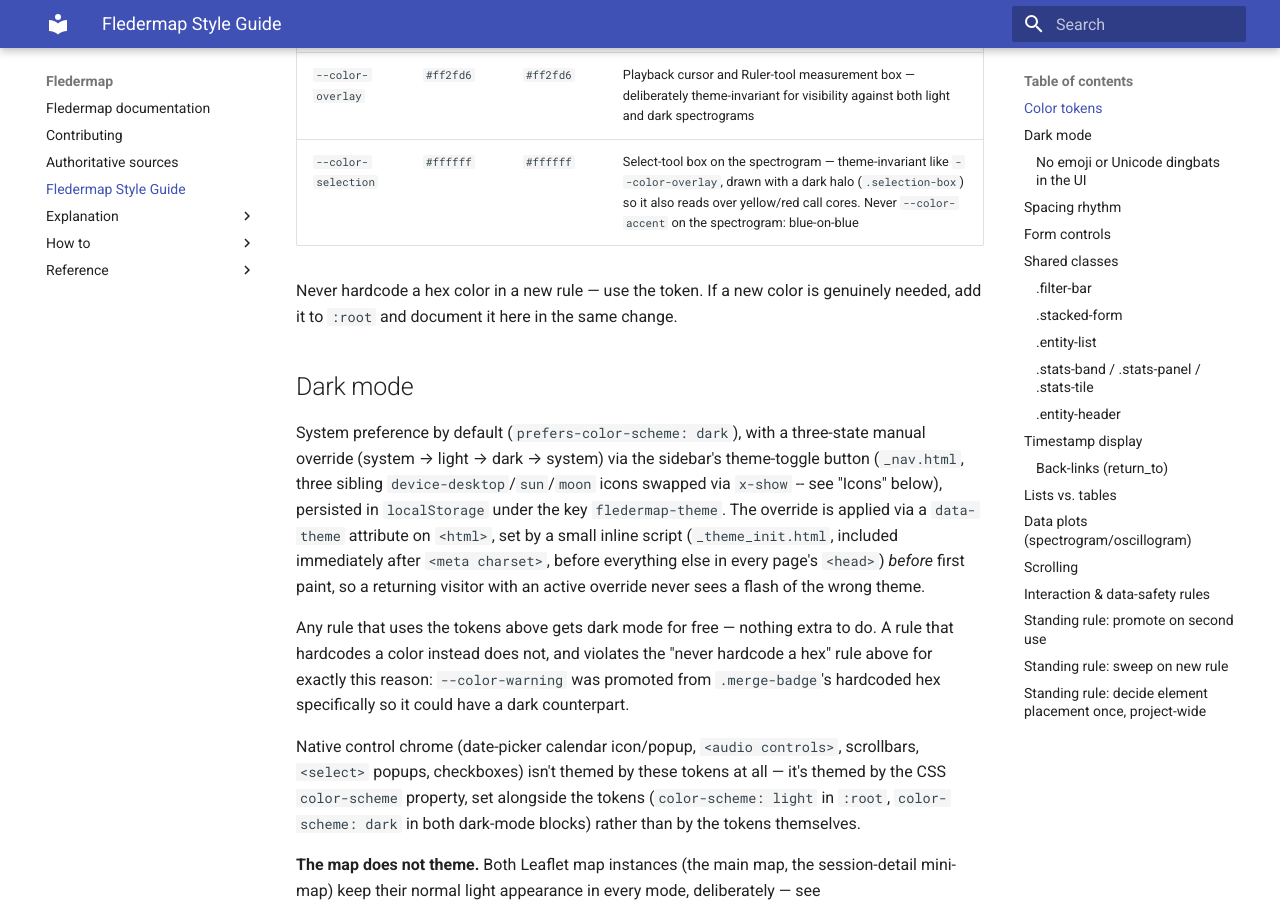
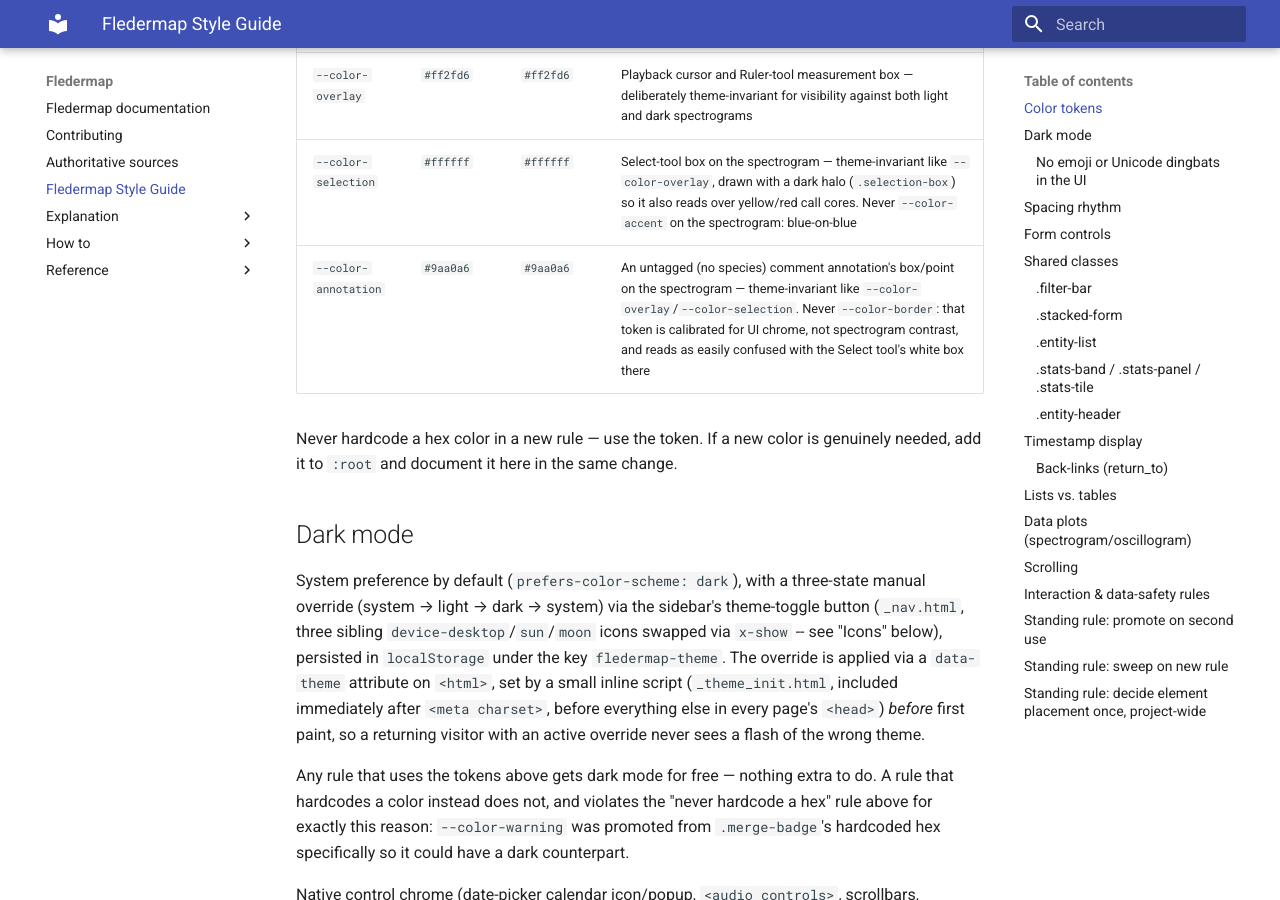
Before and after one commit to bytehexe/fledermap, an MkDocs documentation site: the page built from docs/style-guide.md, in a window 1280 px wide and 900 px high, scrolled down 1238 px. Built offline with MkDocs 1.6.1 and Material for MkDocs 9.7.7, drawn with Linux system fonts in a browser that asks for light colours.

Commit message:
fix: polish annotation overlay styling per live feedback
Larger label/point size, label moved inside the box instead of above
it, a dedicated theme-invariant grey token (distinct from Select's
white) for untagged annotations, Layers menu left-aligned to its
button, and the axis label now paints above drawn boxes (Ruler/Select/
Comment) when scrolled, instead of under them.

Co-Authored-By: Claude Sonnet 5 <noreply@anthropic.com>

```diff
--- a/docs/style-guide.md
+++ b/docs/style-guide.md
@@ -35,6 +35,7 @@ Defined in `app.css`'s `:root`:
 | `--color-success` | `#2f855a` | `#48bb78` | `.save-confirmation`'s "✓ Saved" text — see "Positive save feedback" below |
 | `--color-overlay` | `#ff2fd6` | `#ff2fd6` | Playback cursor and Ruler-tool measurement box — deliberately theme-invariant for visibility against both light and dark spectrograms |
 | `--color-selection` | `#ffffff` | `#ffffff` | Select-tool box on the spectrogram — theme-invariant like `--color-overlay`, drawn with a dark halo (`.selection-box`) so it also reads over yellow/red call cores. Never `--color-accent` on the spectrogram: blue-on-blue |
+| `--color-annotation` | `#9aa0a6` | `#9aa0a6` | An untagged (no species) comment annotation's box/point on the spectrogram — theme-invariant like `--color-overlay`/`--color-selection`. Never `--color-border`: that token is calibrated for UI chrome, not spectrogram contrast, and reads as easily confused with the Select tool's white box there |
 
 Never hardcode a hex color in a new rule — use the token. If a new color is genuinely needed,
 add it to `:root` and document it here in the same change.
--- a/src/fledermap/web/static/app.css
+++ b/src/fledermap/web/static/app.css
@@ -29,6 +29,13 @@
      keeps the selection visibly a different tool from the ruler. White alone fades where a
      boundary crosses a yellow/red call core, so `.selection-box` pairs it with a dark halo. */
   --color-selection: #ffffff;
+  /* An untagged (no species) annotation box/point's neutral color -- deliberately its own
+     theme-invariant token rather than reusing `--color-border`: that token is calibrated for UI
+     chrome (panel/input borders), not for contrast against the spectrogram's own palette, and
+     read as easily confused with the Select tool's white box there. A clear mid-grey keeps
+     annotations visually distinct from Select at a glance while staying legible on both light
+     and dark spectrogram content. */
+  --color-annotation: #9aa0a6;
   --font-sans: system-ui, -apple-system, "Segoe UI", Roboto, sans-serif;
   color-scheme: light;
 }
@@ -814,7 +821,12 @@ button:disabled { cursor: default; opacity: 0.5; }
   width: 3.5em;
   flex-shrink: 0;
   background: var(--color-bg);
-  z-index: 1;
+  /* Above every drawn box/point (.ruler-box/.selection-box/.annotation-box/.annotation-point,
+     all z-index: 2) so the axis labels stay legible when a box is drawn near the left edge and
+     the view is scrolled there -- the axis is reference chrome that must always be readable,
+     even at the cost of a box's outline being visually covered where it overlaps this column
+     (its geometry is unaffected, only the paint order). */
+  z-index: 3;
   /* Purely a label column -- no click/drag handler of its own -- but being sticky at the
      LEFT edge means it sits directly on top of the spectrogram/oscillogram there whenever the
      view is scrolled near time 0 (always true on load, and again whenever a user scrolls back
@@ -994,10 +1006,9 @@ button:disabled { cursor: default; opacity: 0.5; }
   border: 1px dashed var(--color-overlay);
   background: color-mix(in srgb, var(--color-overlay) 12%, transparent);
   pointer-events: none;
-  /* Same class of issue as `.playback-cursor`: `.detail-axis-freq`'s sticky left column has
-     `z-index: 1`, which otherwise paints over a measurement box drawn near the left edge while
-     scrolled right. `.ruler-box` has no other positioned sibling to compete with here, so any
-     value above 1 clears it. */
+  /* `.detail-axis-freq` is `z-index: 3` -- deliberately above this, so the axis labels stay
+     legible over a box drawn near the left edge while scrolled there; this box's own paint
+     order just needs to clear ordinary same-level content, hence any value above the default. */
   z-index: 2;
 }
 .ruler-readout {
@@ -1029,18 +1040,18 @@ button:disabled { cursor: default; opacity: 0.5; }
 .annotation-box, .annotation-point {
   position: absolute;
   pointer-events: none;
-  z-index: 2; /* same reason as .ruler-box: clears .detail-axis-freq's sticky z-index: 1 */
+  z-index: 2; /* same reason as .ruler-box -- see its own comment */
 }
 .annotation-box {
-  border: 1px solid var(--color-border);
-  background: color-mix(in srgb, var(--color-accent) 12%, transparent);
+  border: 1px solid var(--color-annotation);
+  background: color-mix(in srgb, var(--color-annotation) 12%, transparent);
 }
 .annotation-point {
-  width: 8px;
-  height: 8px;
+  width: 12px;
+  height: 12px;
   border-radius: 50%;
   transform: translate(-50%, -50%);
-  background: var(--color-accent);
+  background: var(--color-annotation);
   border: 1px solid var(--color-bg);
 }
 /* Only `comment`-source elements become clickable under the Comment tool: only comment
@@ -1056,22 +1067,32 @@ button:disabled { cursor: default; opacity: 0.5; }
 }
 .annotation-label {
   position: absolute;
-  top: 0;
-  left: 0;
-  transform: translateY(-100%);
-  font-size: 0.65rem;
+  font-size: 0.75rem;
   line-height: 1.2;
   white-space: nowrap;
   color: var(--color-text);
   background: color-mix(in srgb, var(--color-bg) 85%, transparent);
-  padding: 0 2px;
+  padding: 1px 3px;
+}
+/* A box has room to hold its label inside its own top-left corner -- keeps the label attached to
+   what it annotates without extending the annotation's footprint upward past the box itself. */
+.annotation-box .annotation-label {
+  top: 2px;
+  left: 2px;
+}
+/* A point is a small dot with no "inside" to place a label in -- keep it above, like the box's
+   label used to sit before boxes moved theirs inside. */
+.annotation-point .annotation-label {
+  top: 0;
+  left: 0;
+  transform: translateY(-100%);
 }
 
 .layers-control { position: relative; }
 .layers-menu {
   position: absolute;
   top: 100%;
-  right: 0;
+  left: 0;
   z-index: 1001; /* matches .crosshair-readout/.ruler-readout */
   background: var(--color-bg);
   border: 1px solid var(--color-border);
```
